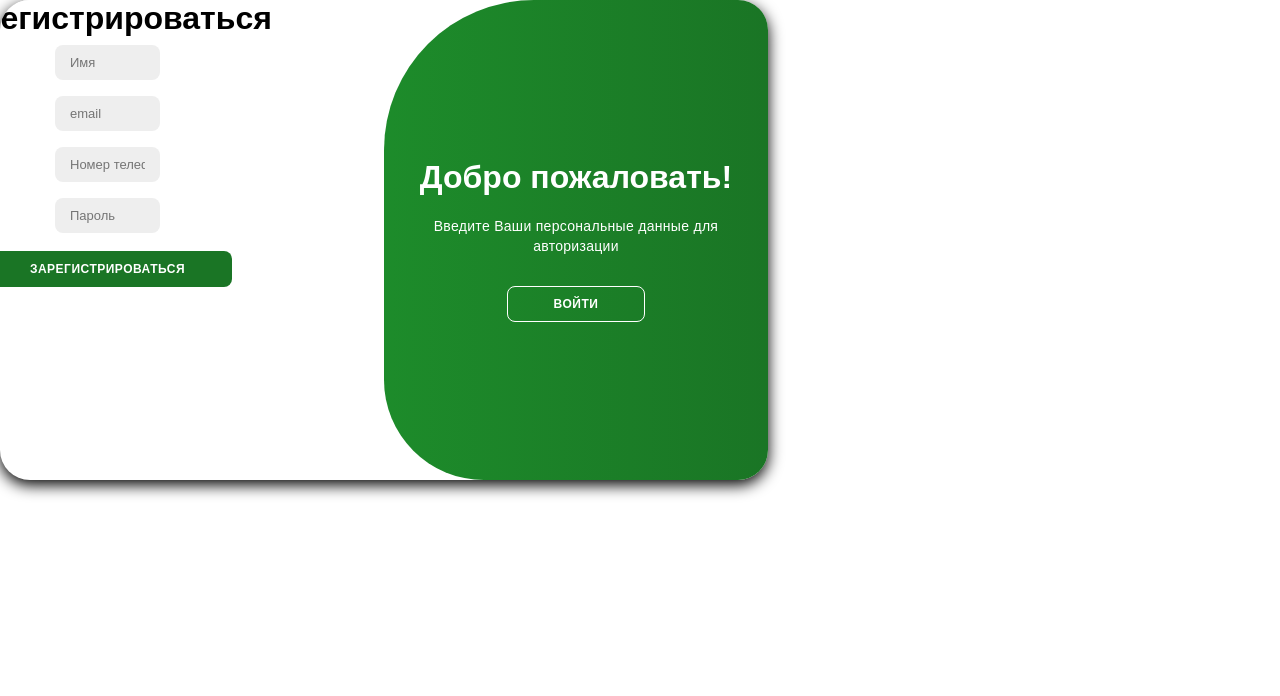
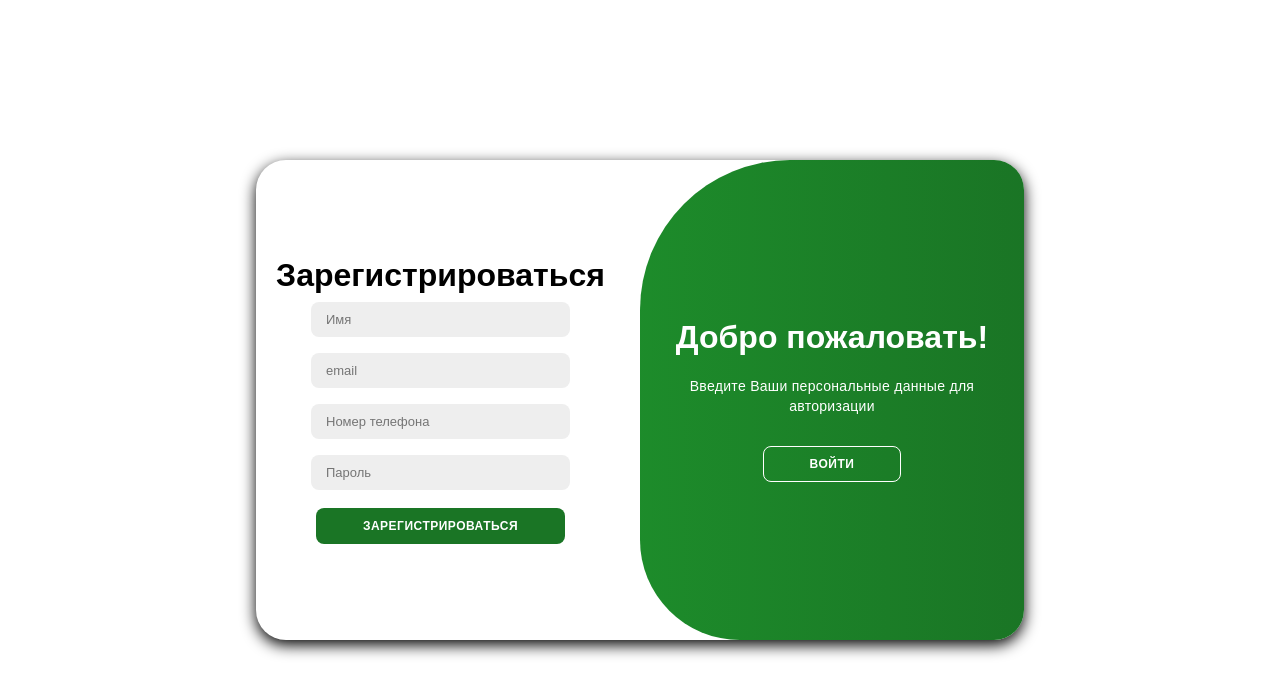
Before and after one commit to Efrosiniya24/TourAgency_front, a React (Create React App) app in the folder front/: page /signUp in a window 1280 px wide. Shown: the top 696 px of the page. Built offline with nearby package versions, Linux system fonts and the light colour scheme.

Commit message:
login form, registration form

```diff
--- a/front/src/pages/authorization/SignUp.js
+++ b/front/src/pages/authorization/SignUp.js
@@ -6,7 +6,7 @@ import axios from 'axios';
 const SignUp = () => {
   const [name, setName] = useState('');
   const [email, setEmail] = useState('');
-  const [phoneNumber, setPhoneNumber] = useState('');
+  const [phone, setPhone] = useState('');
   const [password, setPassword] = useState('');
 
   const handleSubmit = async (event) => {
@@ -15,12 +15,12 @@ const SignUp = () => {
     const data = {
       name,
       email,
-      phoneNumber,
+      phone,
       password
     };
 
     try {
-      const response = await axios.post('http://localhost:8000/api/signUp', data);
+      const response = await axios.post('http://localhost:8000/user/signUp', data);
       console.log('Ответ сервера:', response.data);
     } catch (error) {
       console.error('Ошибка при отправке данных:', error);
@@ -49,10 +49,10 @@ const SignUp = () => {
             />
             <input
               type="text"
-              name="phoneNumber"
+              name="phone"
               placeholder="Номер телефона"
-              value={phoneNumber}
-              onChange={(e) => setPhoneNumber(e.target.value)}
+              value={phone}
+              onChange={(e) => setPhone(e.target.value)}
             />
             <input
               type="text"
--- a/front/src/pages/authorization/login.module.css
+++ b/front/src/pages/authorization/login.module.css
@@ -1,48 +1,54 @@
 @import url('https://fonts.googleapis.com/css2?family=Montserrat:wght@300;400;500;600;700&display=swap');
-.mainLogin{
+
+.mainLogin {
   margin: 0;
-    padding:0;
+  padding: 0;
   box-sizing: border-box;
   font-family: 'Montserrat', sans-serif;
   background-color: #c9d6ff;
-    background: linear-gradient(to right, #e2e2e2,#c9d6ff);
+  background: linear-gradient(to right, #e2e2e2, #c9d6ff);
   display: flex;
   align-items: center;
   justify-content: center;
-    flex-direction: column ;
+  flex-direction: column;
   height: 100vh;
 }
 
-.containerLogin{
+.containerLogin {
   background-color: #fff;
   border-radius: 30px;
-    box-shadow: 0 5px 15px rgba(0,0,0,35);
-    position: relative;
-    overflow: hidden;
-    width:768px;
-    max-width:100%;
+  box-shadow: 0 5px 15px rgba(0, 0, 0, 35);
+  position: absolute;
+  left: 50%;
+  top: 50%;
+  transform: translate(-50%, -50%);
+  max-width: 768px;
+  width: 100%;
   min-height: 480px;
   display: flex;
+  align-items: center;
 }
-.containerLogin p{
+
+.containerLogin p {
   font-size: 14px;
   line-height: 20px;
   letter-spacing: 0.3px;
   margin: 20px 0;
 }
 
-.containerLogin span{
-    font-size:  12px;
+.containerLogin span {
+  font-size: 12px;
 }
-.containerLogin a{
+
+.containerLogin a {
   color: #333;
   font-size: 13px;
   text-decoration: none;
-    margin:  15px 0 10px;
+  margin: 15px 0 10px;
 }
 
-.containerLogin button{
-    background-color: #1A7525;
+.containerLogin button {
+  background-color: #1a7525;
   color: #fff;
   font-size: 12px;
   padding: 10px 46px;
@@ -54,11 +60,13 @@
   margin-top: 10px;
   cursor: pointer;
 }
-.containerLogin button.hidden{
-    background-color:  transparent;
+
+.containerLogin button.hidden {
+  background-color: transparent;
   border-color: #fff;
 }
-.containerLogin form{
+
+.containerLogin form {
   background-color: #fff;
   display: flex;
   align-items: center;
@@ -68,41 +76,38 @@
   height: 100%;
 }
 
-.containerLogin input{
+.containerLogin form input {
   background-color: #eee;
   border: none;
   margin: 8px 0;
   padding: 10px 15px;
   font-size: 13px;
   border-radius: 8px;
-    width: 100%;
+  width: calc(100% - 30px); /* Уменьшить ширину на 30px для компенсации внутренних отступов */
   outline: none;
 }
-.form_container{
-    position: absolute;
-    top:0;
-    height: 100%;
-    transition:  all 0.6s ease-in-out;
-    left: 15px;
-    width: 370px;
+
+.form_container {
+    width: calc(100% - 30px);
 }
-.sign_in{
-    left:0;
+
+.sign_in {
   width: 50%;
   z-index: 2;
-    flex: 1;
 }
 
-.container.active .sign_in{
+.container.active .sign_in {
   transform: translateX(100%);
 }
-.sign_up{
+
+.sign_up {
   left: 0;
   width: 50%;
   opacity: 0;
   z-index: 1;
 }
-.container.active .sign_up{
+
+.container.active .sign_up {
   transform: translateX(100%);
   opacity: 1;
   z-index: 5;
@@ -110,52 +115,57 @@
 }
 
 @keyframes move {
-    0%, 49.99%{
+  0%,
+  49.99% {
     opacity: 0;
     z-index: 1;
   }
-    50%, 100%{
+  50%,
+  100% {
     opacity: 1;
     z-index: 5;
   }
 }
-.toggle_container{
+
+.toggle_container {
   position: absolute;
   top: 0;
   left: 50%;
   width: 50%;
-    height:100%;
+  height: 100%;
   overflow: hidden;
   transition: all 0.6s ease-in-out;
-    border-radius:  150px 0 0 100px;
+  border-radius: 150px 0 0 100px;
   z-index: 1000;
   flex: 1;
 }
-.container.active .toggle_container{
+
+.container.active .toggle_container {
   transform: translateX(-100%);
-    border-radius:  0 150px 100px 0;
+  border-radius: 0 150px 100px 0;
 }
 
-.toggle{
-    background-color: #1A7525;
+.toggle {
+  border-radius: 30px;
+  background-color: #1a7525;
   height: 100%;
-    background: linear-gradient(to right,#20A230,#1A7525);
+  background: linear-gradient(to right, #20a230, #1a7525);
   color: #fff;
-    position:  relative;
-    left:-100%;
+  position: relative;
+  left: -100%;
   height: 100%;
   width: 200%;
   transform: translateX(0);
   transition: all 0.6s ease-in-out;
 }
 
-.container.active .toggle{
+.container.active .toggle {
   transform: translateX(50%);
 }
 
-.toggle_panel{
+.toggle_panel {
   position: absolute;
-    width:50%;
+  width: 50%;
   height: 100%;
   display: flex;
   align-items: center;
@@ -168,21 +178,21 @@
   transition: all 0.6s ease-in-out;
 }
 
-.toggle_left{
+.toggle_left {
   transform: translateX(-200%);
 }
 
-.container.active .toggle_left{
+.container.active .toggle_left {
   transform: translateX(0);
 }
 
-.toggle_right{
+.toggle_right {
   right: 0;
   transform: translateX(100%);
   margin-right: -40px;
 }
 
-.container.active .toggle_right{
+.container.active .toggle_right {
   transform: translateX(200%);
 }
 
```
Lines whose indentation alone changed are shown as unchanged.
